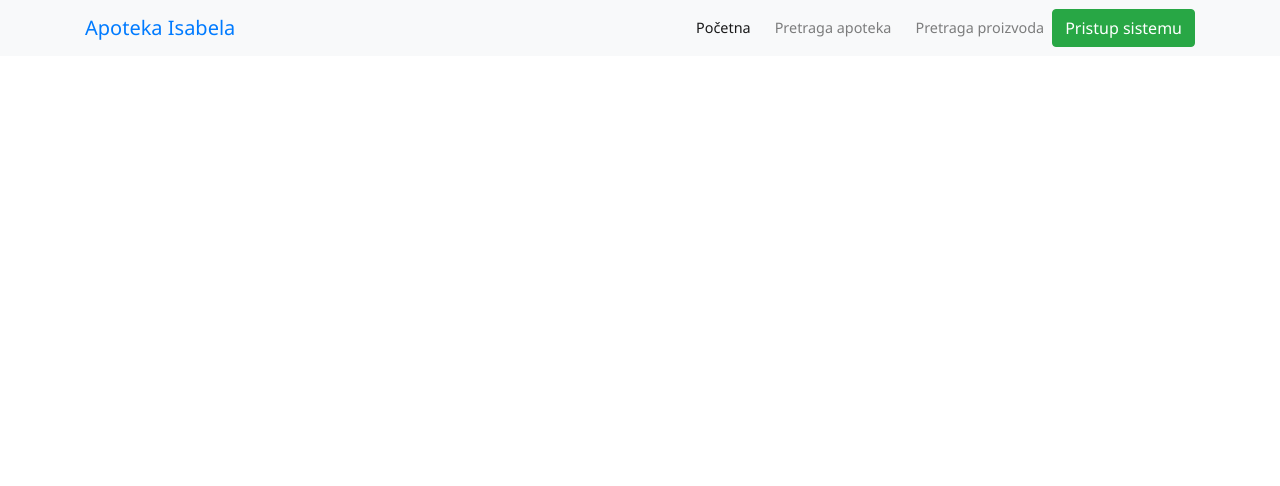
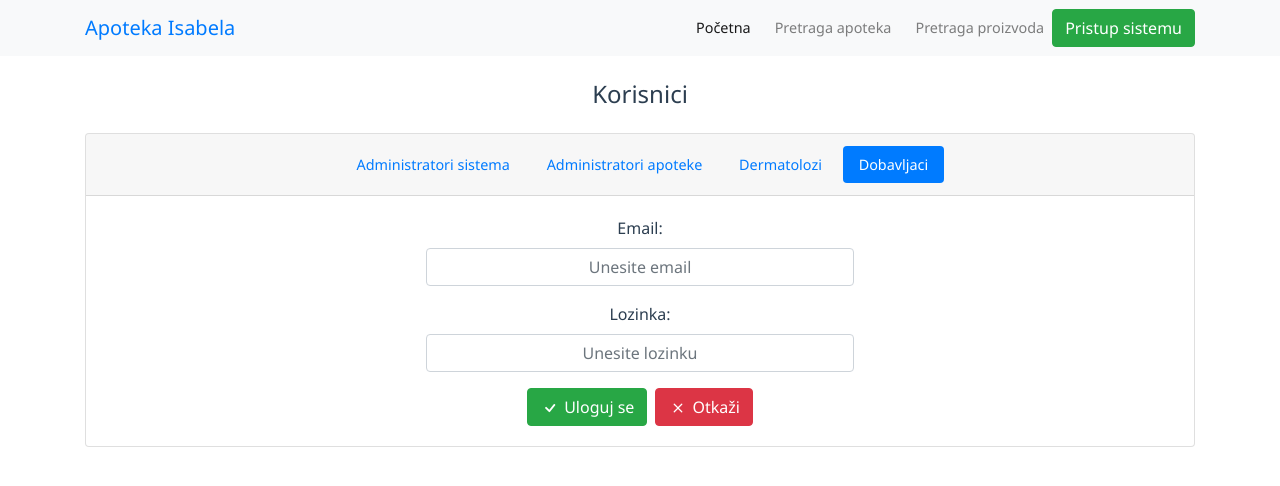
Before and after one commit to kmilena98/PharmacySystem, a Vue app in the folder Front/pharmacy/: page /systemAdmin-profile in a window 1280 px wide. Shown: the top 486 px of the page. Built offline with nearby package versions, Linux system fonts and the light colour scheme; what vue-notification would draw is missing.

Commit message:
[feat]: Saved changes

```diff
--- a/Front/pharmacy/src/views/systemAdmin/profile/HomePage.vue
+++ b/Front/pharmacy/src/views/systemAdmin/profile/HomePage.vue
@@ -0,0 +1,34 @@
+<template>
+    <div class="container">
+        <h4 class="h4 align-middle my-4">Korisnici</h4>
+        <div class="users-main">
+            <b-card no-body >
+                <b-tabs pills card align="center" lazy>
+                    <b-tab title="Administratori sistema" active class="text-center">
+                        <Login />
+                    </b-tab>
+                     <b-tab title="Administratori apoteke" active class="text-center">
+                        <Login />
+                    </b-tab>
+                    <b-tab title="Dermatolozi" active class="text-center">
+                        <Login />
+                    </b-tab>
+                      <b-tab title="Dobavljaci" active class="text-center">
+                        <Login />
+                    </b-tab>
+                </b-tabs>
+            </b-card>
+        </div>
+    </div>
+</template>
+
+<script>
+import Login from "../../registration/Login.vue";
+
+
+export default {
+    components: {
+        Login
+    }
+}
+</script>
```
Also changed, not shown: Front/pharmacy/src/views/systemAdmin/profile/SystemAdmins.vue (added).
